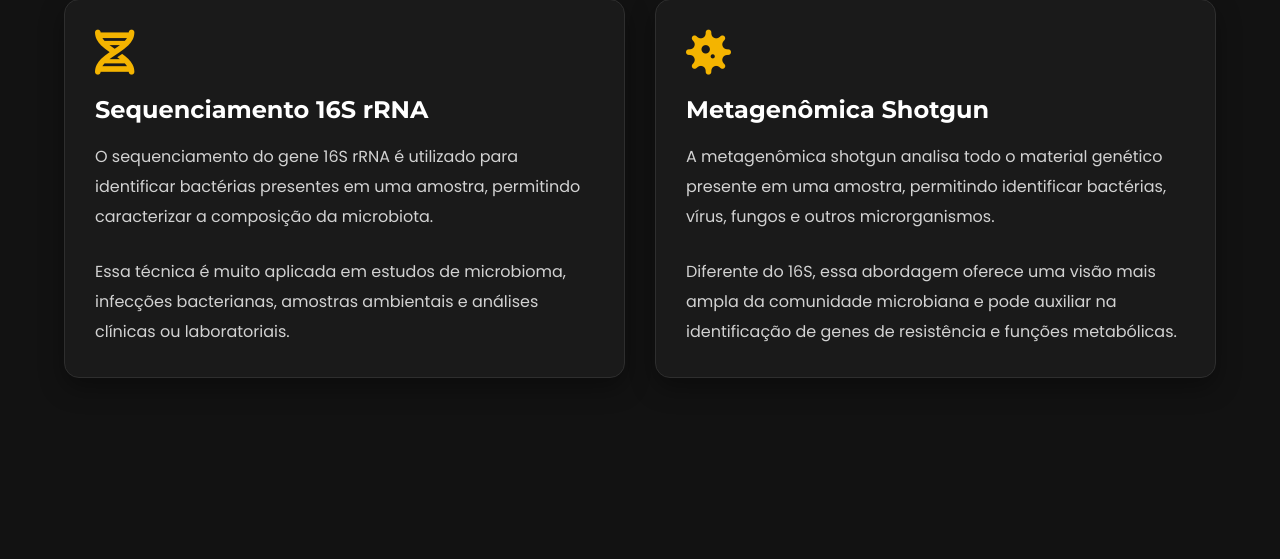
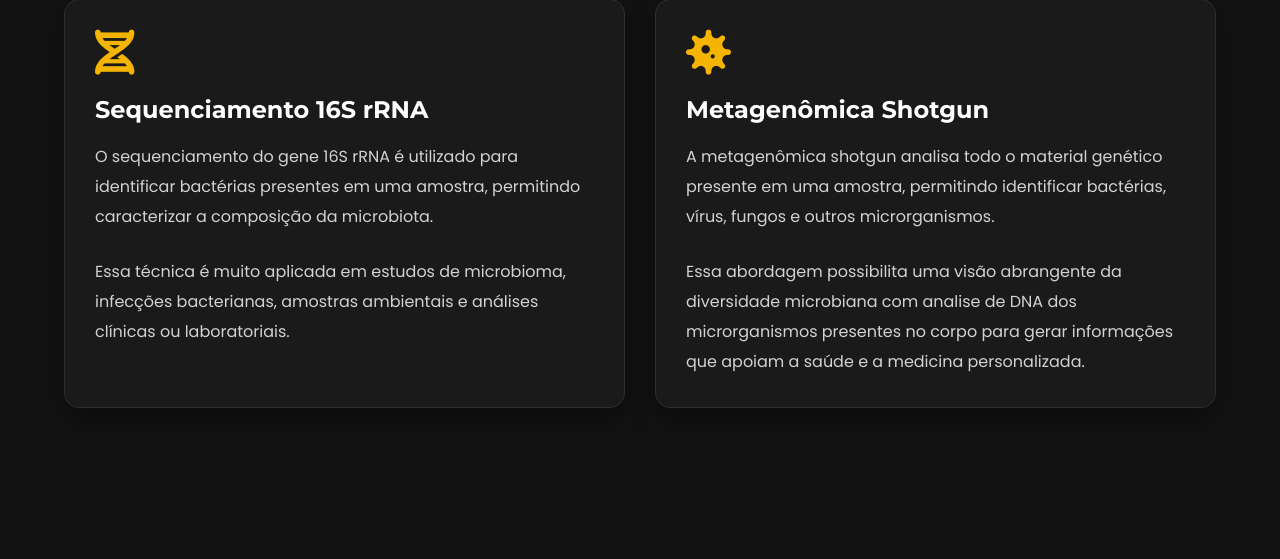
Before and after one commit to BigQuote/GenoLabb, a Flask app: page /especialidade in a window 1280 px wide. Shown: the part 660-1219 px from the top of the page. Run offline with Flask 3, Linux system fonts and the light colour scheme.

Commit message:
Atualiza a especialidade

```diff
--- a/templates/especialidade.html
+++ b/templates/especialidade.html
@@ -44,8 +44,9 @@
                 </p>
                 <br>
                 <p>
-                    Diferente do 16S, essa abordagem oferece uma visão mais ampla da comunidade
-                    microbiana e pode auxiliar na identificação de genes de resistência e funções metabólicas.
+                    Essa abordagem possibilita uma visão abrangente da diversidade microbiana
+                    com analise de DNA dos microrganismos presentes no corpo para gerar informações
+                    que apoiam a saúde e a medicina personalizada.
                 </p>
             </div>
 
```
